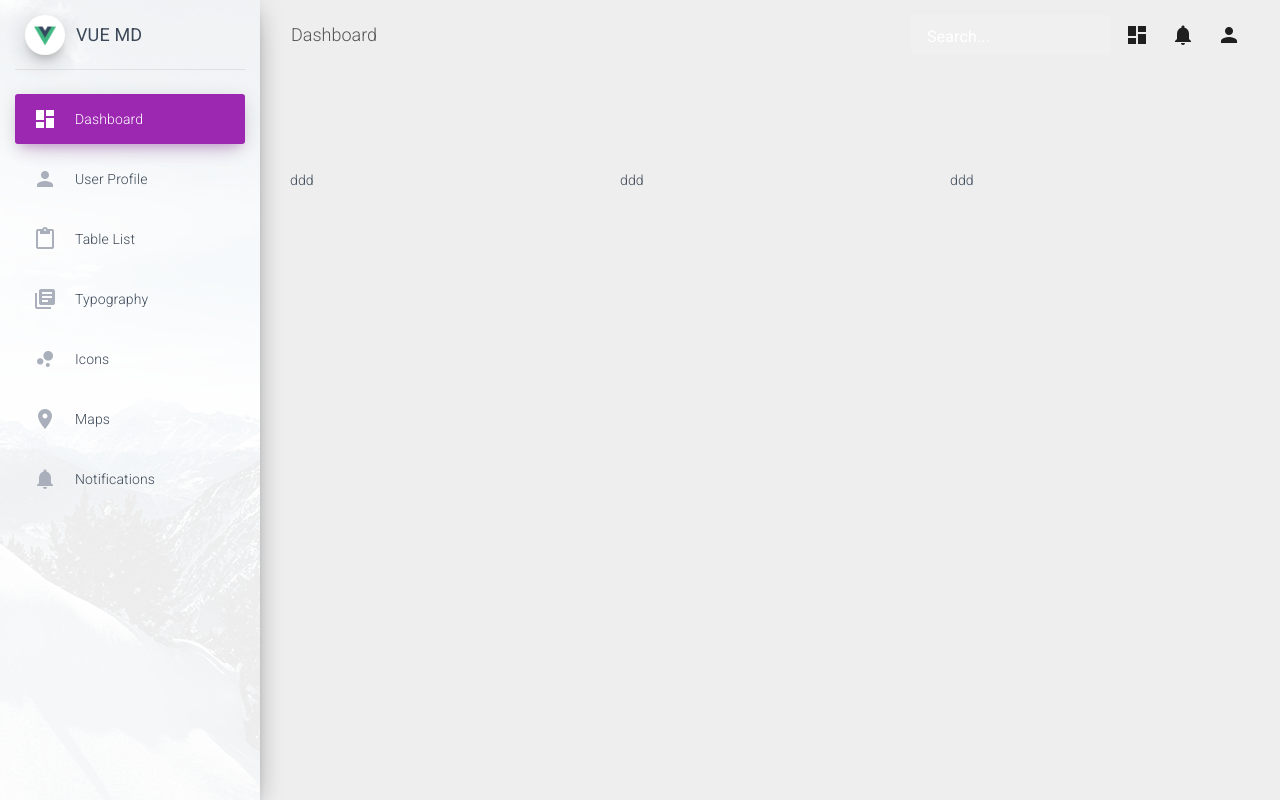
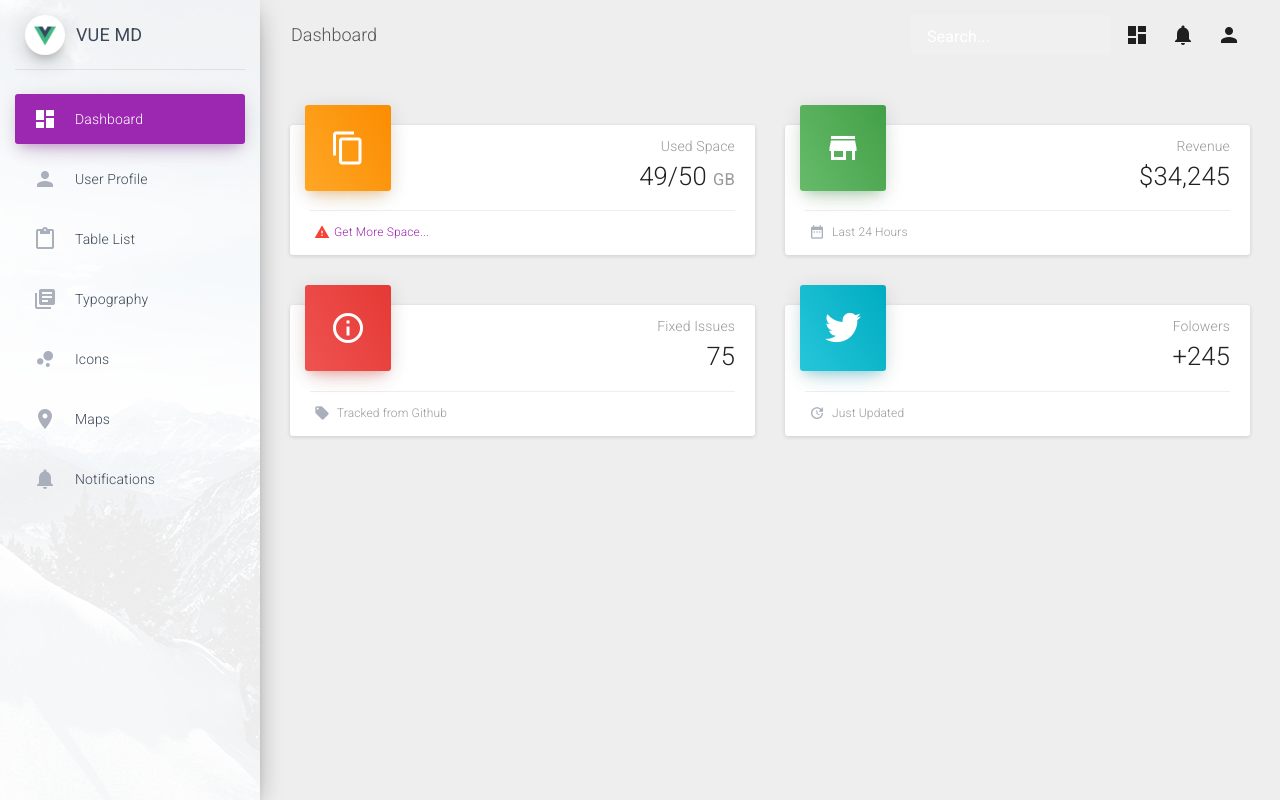
Before and after one commit to creativetimofficial/vue-material-dashboard, a Vue app: page /#/admin/dashboard in a window 1280 px wide. Built offline with nearby package versions, Linux system fonts and the light colour scheme.

Commit message:
card-stats done

```diff
--- a/src/assets/scss/md/_cards.scss
+++ b/src/assets/scss/md/_cards.scss
@@ -1,8 +1,9 @@
-.card{
+.md-card{
     display: inline-block;
     position: relative;
     width: 100%;
     margin: 25px 0;
+    overflow: unset;
 
     box-shadow: 0 1px 4px 0 rgba(0,0,0,0.14);
     border-radius: $border-radius-base;
@@ -52,15 +53,15 @@
     .category:not([class*="text-"]){
         color: $gray-color;
     }
-    .card-content{
+    .md-card-content{
         padding: 15px 20px;
 
         .category{
-            margin-bottom: 0;
+            margin: 0;
         }
     }
 
-    .card-header{
+    .md-card-header{
         @include shadow-big();
         margin: -20px $margin-base 0;
         border-radius: $border-radius-base;
@@ -123,9 +124,9 @@
 
     }
 
-    .card-footer{
+    .md-card-actions{
         margin: 0 20px 10px;
-        padding-top: 10px;
+        padding: 10px 0 0 0;
         border-top: 1px solid #eeeeee;
 
         .content{
@@ -143,10 +144,10 @@
             color: $gray-color;
             font-size: $font-size-small;
 
-            .material-icons{
+            .md-icon{
                 position: relative;
-                top: 4px;
-                font-size: $font-paragraph;
+                top: -1px;
+                font-size: $font-paragraph !important;
             }
         }
 
@@ -162,7 +163,7 @@
     }
 
     .category{
-        .material-icons{
+        .md-icon{
             position: relative;
             top: 6px;
             line-height: 0;
@@ -240,22 +241,30 @@
     }
 }
 
-.card-stats{
+.md-card-stats{
     .title{
         margin: 0;
+
+        small{
+          color: $gray-color;
+          font-size: 65%;
+          line-height: 1;
+          font-weight: 400;
+        }
     }
-    .card-header{
+    .md-card-header{
         float: left;
         text-align: center;
 
         i{
-            font-size: 36px;
+            font-size: 36px !important;
             line-height: 56px;
             width: 56px;
             height: 56px;
+            color: $white-color !important;
         }
     }
-    .card-content{
+    .md-card-content{
         text-align: right;
         padding-top: 10px;
     }
@@ -281,7 +290,7 @@
     background: transparent;
     box-shadow: none;
 
-    .card-header{
+    .md-card-header{
         margin-left: 0;
         margin-right: 0;
     }
--- a/src/assets/scss/md/_misc.scss
+++ b/src/assets/scss/md/_misc.scss
@@ -64,8 +64,8 @@ a{
   color: $link-color;
   &:hover,
   &:focus{
-      color: darken($link-color, 5%);
-      text-decoration: none;
+      color: darken($link-color, 5%) !important;
+      text-decoration: none !important;
   }
 
   &.text-info{
--- a/src/assets/scss/md/_sidebar-and-main-panel.scss
+++ b/src/assets/scss/md/_sidebar-and-main-panel.scss
@@ -77,7 +77,7 @@
             > a{
                 margin: 10px 15px 0;
                 border-radius: $border-radius-base;
-                color: $black-color;
+                color: $black-color !important;
                 @extend .animation-transition-general;
             }
 
@@ -91,7 +91,7 @@
             }
 
             &.active > a{
-                color: #FFFFFF;
+                color: #FFFFFF !important;
 
                 i{
                     color: #FFFFFF;
@@ -289,7 +289,6 @@
     max-height: 100%;
 
     > .content{
-        margin-top: 70px;
         padding: 30px 15px;
         min-height: calc(100% - 123px);
     }
--- a/src/assets/scss/md/_typography.scss
+++ b/src/assets/scss/md/_typography.scss
@@ -53,23 +53,23 @@ h2.title{
 }
 
 .text-warning {
-  color: $brand-warning;
+  color: $brand-warning !important;
 }
 .text-primary {
-  color: $brand-primary;
+  color: $brand-primary !important;
 }
 .text-danger {
-  color: $brand-danger;
+  color: $brand-danger !important;
 }
 .text-success {
-  color: $brand-success;
+  color: $brand-success !important;
 }
 .text-info {
-  color: $brand-info;
+  color: $brand-info !important;
 }
 .text-rose{
-    color: $brand-rose;
+    color: $brand-rose !important;
 }
 .text-gray{
-    color: $gray-color;
+    color: $gray-color !important;
 }
--- a/src/components/Dashboard/Views/Dashboard.vue
+++ b/src/components/Dashboard/Views/Dashboard.vue
@@ -1,13 +1,82 @@
 <template>
   <div class="md-layout">
-    <div class="md-layout-item">
-      ddd
+    <div class="md-layout-item md-medium-size-50 md-xsmall-size-100">
+      <md-card class="md-card-stats">
+        <md-card-header data-background-color="orange">
+          <md-icon>content_copy</md-icon>
+        </md-card-header>
+
+        <md-card-content>
+            <p class="category">Used Space</p>
+            <h3 class="title">49/50
+                <small>GB</small>
+            </h3>
+        </md-card-content>
+
+        <md-card-actions md-alignment="left">
+         <div class="stats">
+             <md-icon class="text-danger">warning</md-icon>
+             <a href="#pablo">Get More Space...</a>
+         </div>
+        </md-card-actions>
+      </md-card>
     </div>
-    <div class="md-layout-item">
-      ddd
+    <div class="md-layout-item md-medium-size-50 md-xsmall-size-100">
+      <md-card class="md-card-stats">
+        <md-card-header data-background-color="green">
+          <md-icon>store</md-icon>
+        </md-card-header>
+
+        <md-card-content>
+            <p class="category">Revenue</p>
+            <h3 class="title">$34,245</h3>
+        </md-card-content>
+
+        <md-card-actions md-alignment="left">
+         <div class="stats">
+             <md-icon>date_range</md-icon>
+             Last 24 Hours
+         </div>
+        </md-card-actions>
+      </md-card>
     </div>
-    <div class="md-layout-item">
-      ddd
+    <div class="md-layout-item md-medium-size-50 md-xsmall-size-100">
+      <md-card class="md-card-stats">
+        <md-card-header data-background-color="red">
+          <md-icon>info_outline</md-icon>
+        </md-card-header>
+
+        <md-card-content>
+            <p class="category">Fixed Issues</p>
+            <h3 class="title">75</h3>
+        </md-card-content>
+
+        <md-card-actions md-alignment="left">
+         <div class="stats">
+            <md-icon>local_offer</md-icon>
+            Tracked from Github
+         </div>
+        </md-card-actions>
+      </md-card>
+    </div>
+    <div class="md-layout-item md-medium-size-50 md-xsmall-size-100">
+      <md-card class="md-card-stats">
+        <md-card-header data-background-color="blue">
+          <i class="fab fa-twitter"></i>
+        </md-card-header>
+
+        <md-card-content>
+            <p class="category">Folowers</p>
+            <h3 class="title">+245</h3>
+        </md-card-content>
+
+        <md-card-actions md-alignment="left">
+         <div class="stats">
+            <md-icon>update</md-icon>
+            Just Updated
+         </div>
+        </md-card-actions>
+      </md-card>
     </div>
   </div>
 </template>
```
